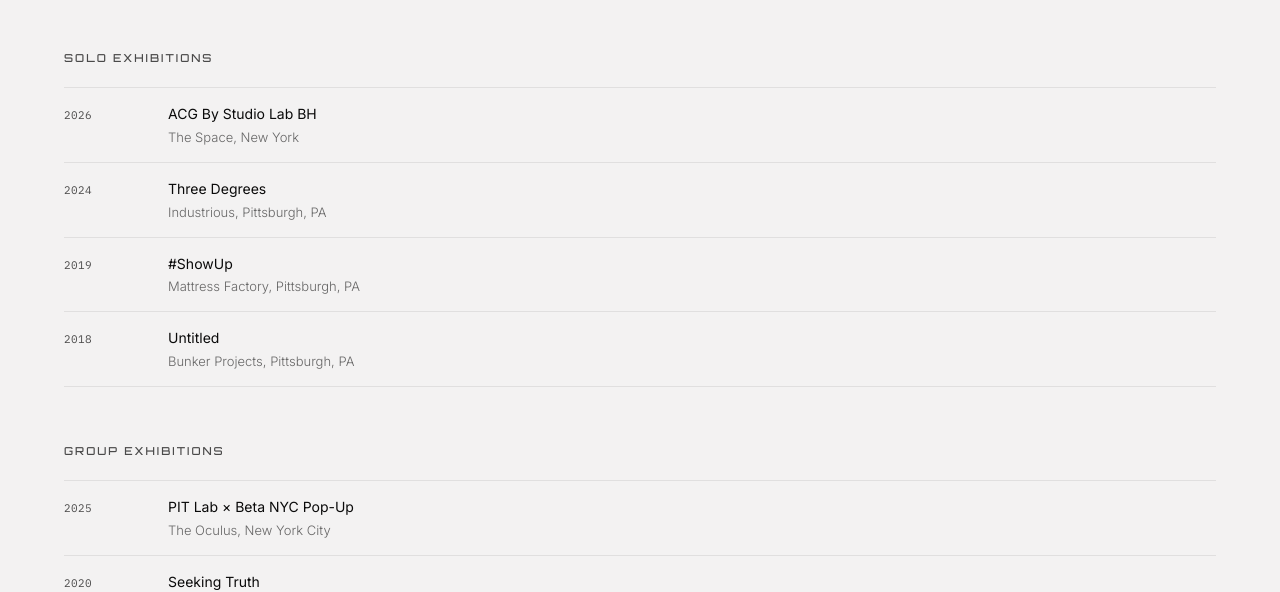
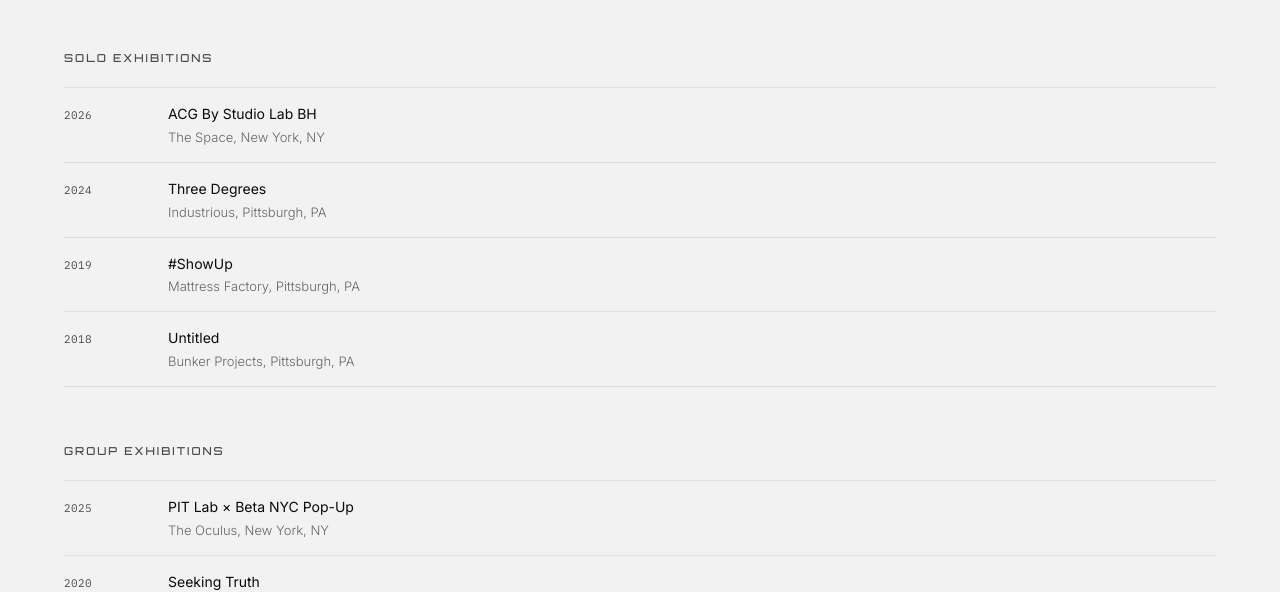
Before and after one commit to BrendonHawkinsXYZ/SLBH, a Next.js app: page /studio in a window 1280 px wide. Shown: the part 4587-5179 px from the top of the page. Built offline with nearby package versions, Linux system fonts and the light colour scheme.

Commit message:
Update page.tsx

```diff
--- a/src/app/studio/page.tsx
+++ b/src/app/studio/page.tsx
@@ -94,7 +94,7 @@
   {
     label: "SOLO EXHIBITIONS",
     entries: [
-      { year: "2026", title: "ACG By Studio Lab BH", detail: "The Space, New York" },
+      { year: "2026", title: "ACG By Studio Lab BH", detail: "The Space, New York, NY" },
       { year: "2024", title: "Three Degrees", detail: "Industrious, Pittsburgh, PA" },
       { year: "2019", title: "#ShowUp", detail: "Mattress Factory, Pittsburgh, PA" },
       { year: "2018", title: "Untitled", detail: "Bunker Projects, Pittsburgh, PA" },
@@ -103,7 +103,7 @@
   {
     label: "GROUP EXHIBITIONS",
     entries: [
-      { year: "2025", title: "PIT Lab × Beta NYC Pop-Up", detail: "The Oculus, New York City" },
+      { year: "2025", title: "PIT Lab × Beta NYC Pop-Up", detail: "The Oculus, New York, NY" },
       { year: "2020", title: "Seeking Truth", detail: "Brew House, Pittsburgh, PA" },
       { year: "2020", title: "Channel", detail: "Pittsburgh Children’s Museum, Pittsburgh, PA" },
       {
```
